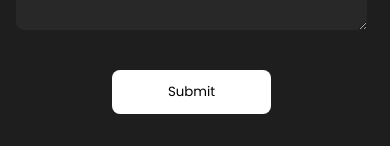
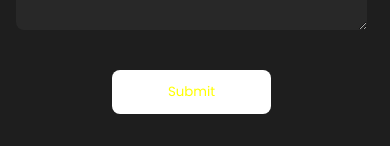
Before and after one commit to RyanRanjith/PortFolio, a React (Create React App) app: page / in a window 390 px wide. Shown: the part 3498-3644 px from the top of the page. Built offline with nearby package versions, Linux system fonts and the light colour scheme.

Commit message:
10-30-2023

```diff
--- a/src/components/Contact/contact.css
+++ b/src/components/Contact/contact.css
@@ -147,5 +147,8 @@
     margin-top: -42rem;
 
     }
+    .submitBtn{
+        color: yellow;
+    }
 
 }
```
